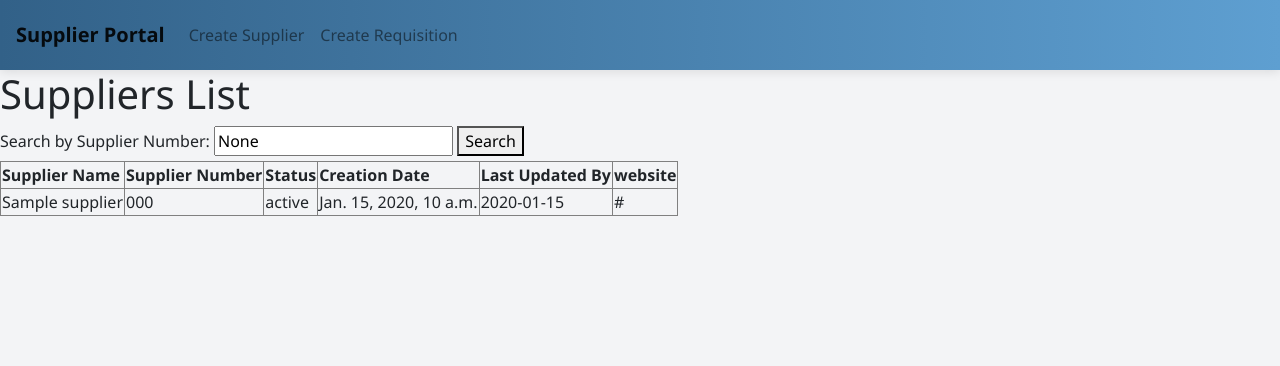
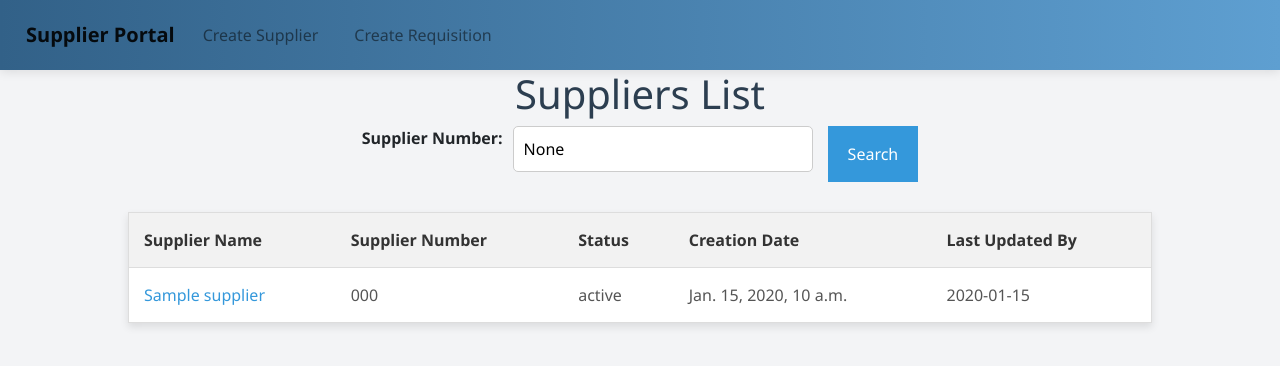
Before and after one commit to Prodigycoder2024/Supplier, a Django app: page /suppliers/ in a window 1280 px wide. Shown: the top 366 px of the page. Run offline with Django 4.2, Linux system fonts and the light colour scheme; tables that the repository leaves empty hold one stand-in row (values such as "Sample post"); some libraries are stand-ins or nearby versions.

Commit message:
Added Address and Contact tab
Created hyperlink over Suppliers name

```diff
--- a/Supplier_Portal/Supplier/static/css/suppliers.css
+++ b/Supplier_Portal/Supplier/static/css/suppliers.css
@@ -0,0 +1,155 @@
+/* General page styling */
+body {
+    font-family: Arial, sans-serif;
+    background-color: #f8f9fa;
+    color: #333;
+    margin: 0;
+    padding: 0;
+    line-height: 1.6;
+}
+
+h1 {
+    text-align: center;
+    color: #2c3e50;
+    font-size: 2.5em;
+    margin-bottom: 20px;
+}
+
+/* Form styling */
+form {
+    display: flex;
+    justify-content: center;
+    flex-wrap: wrap;
+    margin-bottom: 30px;
+    padding: 0 15px;
+}
+
+form label {
+    font-weight: bold;
+    margin-right: 10px;
+}
+
+input[type="text"] {
+    padding: 10px;
+    width: 300px;
+    border: 1px solid #ccc;
+    border-radius: 5px;
+    margin-right: 15px;
+    margin-bottom: 10px; /* for smaller screens */
+}
+
+button {
+    padding: 10px 20px;
+    background-color: #3498db;
+    color: white;
+    border: none;
+    border-radius: 5px;
+    cursor: pointer;
+    font-size: 1em;
+    transition: background-color 0.3s ease;
+}
+
+button:hover {
+    background-color: #2980b9;
+}
+
+/* Table styling */
+table {
+    width: 80%;
+    margin: 20px auto;
+    border-collapse: collapse;
+    border: 1px solid #ddd;
+    background-color: white;
+    box-shadow: 0px 4px 8px rgba(0, 0, 0, 0.1);
+    overflow-x: auto;
+}
+
+th, td {
+    padding: 15px;
+    text-align: left;
+    border-bottom: 1px solid #ddd;
+    word-wrap: break-word; /* prevents overflow for long text */
+}
+
+th {
+    background-color: #f2f2f2;
+    color: #333;
+    font-weight: bold;
+}
+
+td {
+    color: #555;
+}
+
+tr:hover {
+    background-color: #f5f5f5;
+}
+
+td a {
+    color: #3498db;
+    text-decoration: none;
+}
+
+td a:hover {
+    text-decoration: underline;
+}
+
+/* Navbar styling */
+.navbar {
+    background-color: #2c3e50;
+    padding: 15px;
+    text-align: center;
+}
+
+.navbar a {
+    color: white;
+    margin: 0 10px;
+    text-decoration: none;
+    font-weight: bold;
+}
+
+.navbar a:hover {
+    color: #f39c12;
+}
+
+/* Responsive adjustments */
+@media (max-width: 768px) {
+    h1 {
+        font-size: 2em;
+    }
+
+    table {
+        width: 100%;
+        margin: 10px;
+    }
+
+    th, td {
+        padding: 10px;
+        font-size: 0.9em;
+    }
+
+    input[type="text"] {
+        width: 100%;
+        margin-right: 0;
+    }
+
+    button {
+        width: 100%;
+        margin-top: 10px;
+    }
+}
+
+@media (max-width: 480px) {
+    h1 {
+        font-size: 1.8em;
+    }
+
+    form {
+        flex-direction: column;
+        text-align: center;
+    }
+
+    table, th, td {
+        font-size: 0.8em;
+    }
+}
--- a/Supplier_Portal/Supplier/templates/create_supplier.html
+++ b/Supplier_Portal/Supplier/templates/create_supplier.html
@@ -1,3 +1,4 @@
+{% load static %}
 {% include 'navbar.html' %}
 <!DOCTYPE html>
 <html lang="en">
--- a/Supplier_Portal/Supplier/templates/suppliers.html
+++ b/Supplier_Portal/Supplier/templates/suppliers.html
@@ -1,15 +1,26 @@
-    {% load static %}
+{% load static %}
+<!DOCTYPE html>
+<html lang="en">
+<head>
+    <meta charset="UTF-8">
+    <meta name="viewport" content="width=device-width, initial-scale=1.0">
+    <title>Suppliers List</title>
+    <link rel="stylesheet" type="text/css" href="{% static 'css/suppliers.css' %}">
+</head>
+<body>
+
     {% include 'navbar.html' %}
+
     {% block content %}
     <h1>Suppliers List</h1>
 
     <form method="GET" action="{% url 'display_suppliers' %}">
-        <label for="q">Search by Supplier Number:</label>
+        <label for="q">Supplier Number:</label>
         <input type="text" name="q" placeholder="Enter Supplier Number" value="{{ query }}">
         <button type="submit">Search</button>
     </form>
 
-    <table border="1">
+    <table>
         <thead>
             <tr>
                 <th>Supplier Name</th>
@@ -17,20 +28,26 @@
                 <th>Status</th>
                 <th>Creation Date</th>
                 <th>Last Updated By</th>
-                <th>website</th>
             </tr>
         </thead>
         <tbody>
             {% for supplier in suppliers %}
             <tr>
-                <td>{{ supplier.supplier_name }}</td>
+                <td>
+                    <a href="{% url 'supplier_details' supplier.supplier_id %}">
+                        {{ supplier.supplier_name }}
+                    </a>
+                </td>
+
                 <td>{{ supplier.supplier_number }}</td>
                 <td>{{ supplier.status }}</td>
                 <td>{{ supplier.creation_date }}</td>
                 <td>{{ supplier.last_updated_by }}</td>
-                <td>{{supplier.corporate_website }}</td>
             </tr>
             {% endfor %}
         </tbody>
     </table>
     {% endblock %}
+
+</body>
+</html>
--- a/Supplier_Portal/Supplier/urls.py
+++ b/Supplier_Portal/Supplier/urls.py
@@ -11,4 +11,5 @@
     path('create-requisition/', views.create_requisition, name='create_requisition'),
     path('fetch-suppliers/', views.fetch_and_save_suppliers, name='fetch_and_save_suppliers'),
     path('suppliers/', views.display_suppliers, name='display_suppliers'),
+     path('suppliers/<int:supplier_id>/details/', views.fetch_supplier_details, name='supplier_details'),
 ]
--- a/Supplier_Portal/Supplier/views.py
+++ b/Supplier_Portal/Supplier/views.py
@@ -1,4 +1,4 @@
-from django.shortcuts import render, redirect
+from django.shortcuts import render, redirect, get_object_or_404
 from django.http import HttpResponse
 import requests
 from .forms import *
@@ -92,6 +92,37 @@
 
     # Render the suppliers list and pass the search query to the template
     return render(request, 'suppliers.html', {'suppliers': suppliers, 'query': query})
+
+
+
+
+def fetch_supplier_details(request, supplier_id):
+    # Get supplier object
+    supplier = get_object_or_404(Supplier, supplier_id=supplier_id)
+
+    # API URLs for addresses and contacts
+    addresses_url = f"https://elbq-dev2.fa.us2.oraclecloud.com/fscmRestApi/resources/11.13.18.05/suppliers/{supplier_id}/child/addresses"
+    contacts_url = f"https://elbq-dev2.fa.us2.oraclecloud.com/fscmRestApi/resources/11.13.18.05/suppliers/{supplier_id}/child/contacts"
+
+    username = 'mfg_portal'
+    password = 'Oracle@123'
+
+    # Fetch supplier addresses
+    addresses_response = requests.get(addresses_url, auth=HTTPBasicAuth(username, password))
+    addresses = addresses_response.json().get('items', []) if addresses_response.status_code == 200 else []
+
+    # Fetch supplier contacts
+    contacts_response = requests.get(contacts_url, auth=HTTPBasicAuth(username, password))
+    contacts = contacts_response.json().get('items', []) if contacts_response.status_code == 200 else []
+
+    # Render both addresses and contacts in the new template
+    return render(request, 'each_supplier.html', {
+        'supplier': supplier,
+        'addresses': addresses,
+        'contacts': contacts
+    })
+
+
 
 
 
--- a/Supplier_Portal/Supplier_Portal/settings.py
+++ b/Supplier_Portal/Supplier_Portal/settings.py
@@ -77,7 +77,7 @@
 DATABASES = {
     'default': {
         'ENGINE': 'django.db.backends.mysql',
-        'NAME': 'Supplier',
+        'NAME': 'supplier',
         'USER': 'root',
         'PASSWORD': '1234',
         'HOST': '127.0.0.1',
```
Also changed, not shown: Supplier_Portal/Supplier/templates/each_supplier.html (added, +125 -0 lines), Supplier_Portal/Supplier/migrations/0001_initial.py.
